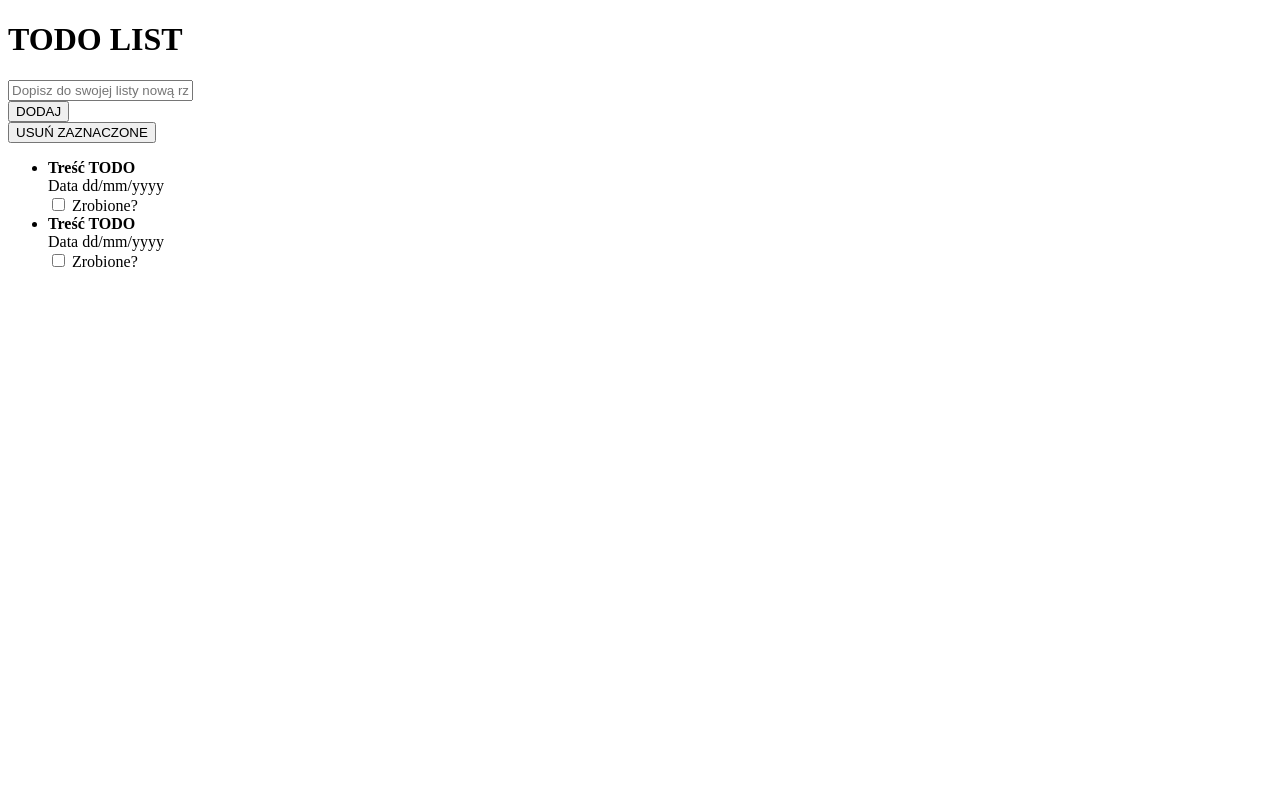
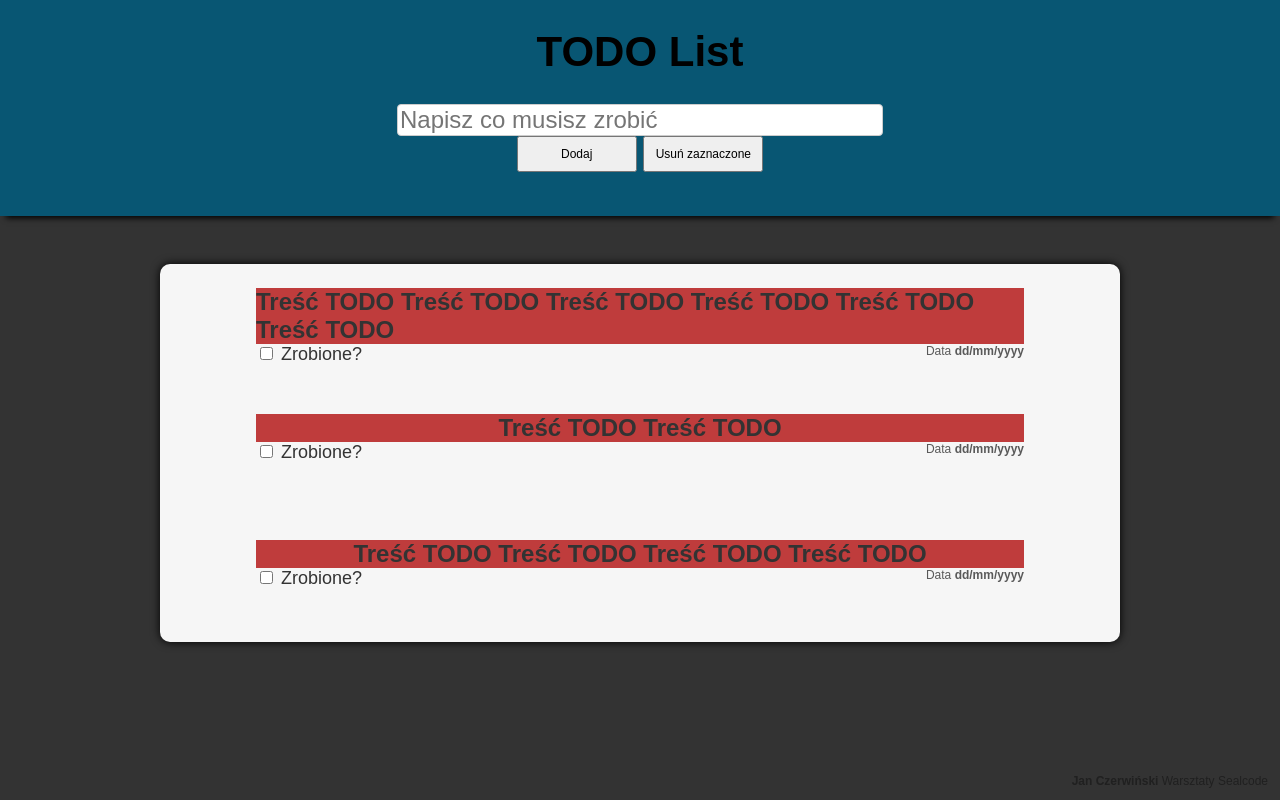
Before and after one commit to Gurlox/node-todo, a plain HTML site: page index.html in a window 1280 px wide. Drawn offline with Linux system fonts and the light colour scheme.

Commit message:
Update CSS to project

```diff
--- a/index.html
+++ b/index.html
@@ -1,48 +1,60 @@
 <!DOCTYPE html>
-<html lang="pl">
+<html lang="en">
 <head>
-        <meta charset="UTF-8">
-        <title>Node TODO</title>
+    <meta charset="utf-8">
+    <title>After</title>
+    <link rel="stylesheet" href="style.css">
 </head>
 <body>
     <header>
-            <h1>TODO LIST</h1>
+        <div>
+            <h1>TODO List</h1>
             <p>
-                <form>
+                <form class="todo-form">
                     <div>
-                        <input type="text" name="todo-content" placeholder="Dopisz do swojej listy nową rzecz">
+                        <input type="text" name="todo-content" placeholder="Napisz co musisz zrobić">
                     </div>
-                    <input type="submit" value="DODAJ">
+                    <input type="submit" value="Dodaj">
+                    <input type="submit" value="Usuń zaznaczone">
                 </form>
-                <button>USUŃ ZAZNACZONE</button>
             </p>
+        </div>
     </header>
 
     <main>
+        <div class="container">
             <ul>
                 <li>
-                    <div>
-                        <strong>Treść TODO</strong>
-                    </div>
-                    <div>
-                        Data dd/mm/yyyy
-                    </div>
-                    <div>
-                        <input type="checkbox" name="done"> Zrobione?
-                    </div>
-                </li>
-                <li>
-                    <div>
-                        <strong>Treść TODO</strong>
-                    </div>
-                    <div>
-                        Data dd/mm/yyyy
-                    </div>
-                    <div>
-                        <input type="checkbox" name="done"> Zrobione?
+                    <div class="todo-content">Treść TODO Treść TODO Treść TODO Treść TODO Treść TODO Treść TODO</div>
+                    <div class="todo-data">
+                        <div><input type="checkbox" name="done"> Zrobione?</div>
+                        <div class="todo-date">Data <time>dd/mm/yyyy</time></div>
                     </div>
                 </li>
             </ul>
+            <ul>
+                <li>
+                    <div class="todo-content">Treść TODO Treść TODO</div>
+                    <div class="todo-data">
+                        <div><input type="checkbox" name="done"> Zrobione?</div>
+                        <div class="todo-date">Data <time>dd/mm/yyyy</time></div>
+                    </div>
+                </li>
+            </ul>
+            <ul>
+                <li>
+                    <div class="todo-content">Treść TODO Treść TODO Treść TODO Treść TODO</div>
+                    <div class="todo-data">
+                        <div><input type="checkbox" name="done"> Zrobione?</div>
+                        <div class="todo-date">Data <time>dd/mm/yyyy</time></div>
+                    </div>
+                </li>
+            </ul>
+        </div>
     </main>
+
+    <footer>
+        <strong>Jan Czerwiński</strong> Warsztaty Sealcode
+    </footer>
 </body>
 </html>
--- /dev/null
+++ b/style.css
@@ -0,0 +1,111 @@
+html {
+    font-size: 1.5em;
+    font-family: sans-serif;
+    color: #333;
+    background: #333;
+}
+
+body {
+    margin: 0;
+    padding: 0;
+}
+
+h1 {
+    line-height: 2rem;
+    font-size: 1.75rem;
+}
+
+p {
+    line-height: 1rem;
+    font-size: 0.75rem;
+    margin-bottom: 1rem;
+}
+
+header {
+    width: 100%;
+    height: 9rem;
+    background: rgb(8, 86, 115);
+    color: black;
+    display: flex;
+    flex-wrap: nowrap;
+    justify-content: center;
+    text-align: center;
+    box-shadow: 0 8px 6px -6px black;
+}
+
+.todo-form input[type=text] {
+    width: 20rem;
+    font-size: 1rem;
+    border: 1px solid #ccc;
+    border-radius: 4px;
+}
+
+.todo-form input[type=submit] {
+    width: 5rem;
+    height: 1.5rem;
+    font-size: 0.5rem;
+}
+
+main {
+    display: flex;
+    justify-content: center;
+    padding: 0 1rem;
+    margin-top: 2rem;
+}
+
+.container {
+    display: flex;
+    justify-content: center;
+    flex-direction: column;
+    width: 40rem;
+    border-radius: 10px;
+    background: rgb(246, 246, 246);
+    box-shadow: 0 0 10px black;
+}
+
+main ul {
+    margin-left: 0;
+    margin-bottom: 0.25rem;
+    padding: 0;
+    list-style-type: none;
+}
+
+main ul li {
+    min-height: 4rem;
+    width: 80%;
+    margin-left: auto;
+    margin-right: auto;
+}
+
+.todo-content {
+    display: flex;
+    justify-content: center;;
+    background: rgb(191, 60, 60);
+    font-weight: bold;
+}
+
+.todo-data div:first-of-type {
+    font-size: 0.75rem;
+}
+
+.todo-data {
+    display: flex;
+    justify-content: space-between;
+}
+
+.todo-date {
+    font-size: 0.5rem;
+    color: rgb(89, 89, 89);
+}
+
+.todo-date time {
+    font-weight: bold;
+}
+
+footer {
+    color: rgb(32, 32, 32);
+    font-size: 0.5rem;
+    position: fixed;
+    right: 0.5rem;
+    bottom: 0.5rem;
+}
```
Lines whose indentation alone changed are shown as unchanged.
